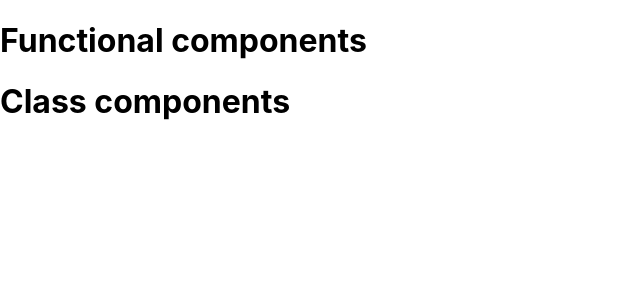
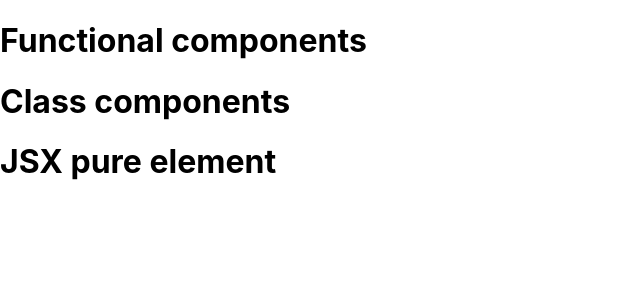
Before and after one commit to HariO7/react-codeevolution, a React (Create React App) app: page / in a window 1280 px wide. Shown: the top 300 px of the page, without its empty margins (0-640 px from the left). Built offline with nearby package versions, Linux system fonts and the light colour scheme.

Commit message:
jsx need

```diff
--- a/src/App.js
+++ b/src/App.js
@@ -2,11 +2,13 @@
 import './App.css';
 import Greet from './Components/Greet';
 import Welcome from './Components/welcome';
+import Hello from './Components/Hello';
 function App() {
   return (
     <div>
       <Greet />
       <Welcome />
+      <Hello />
     </div>
   );
 }
--- /dev/null
+++ b/src/Components/Hello.js
@@ -0,0 +1,11 @@
+import React from "react";
+
+const Hello = ()=>{
+    return (
+
+        React.createElement('div',{id:'hello'},
+        React.createElement('h1',null,'JSX pure element'))
+        )
+}
+
+export default Hello
```
